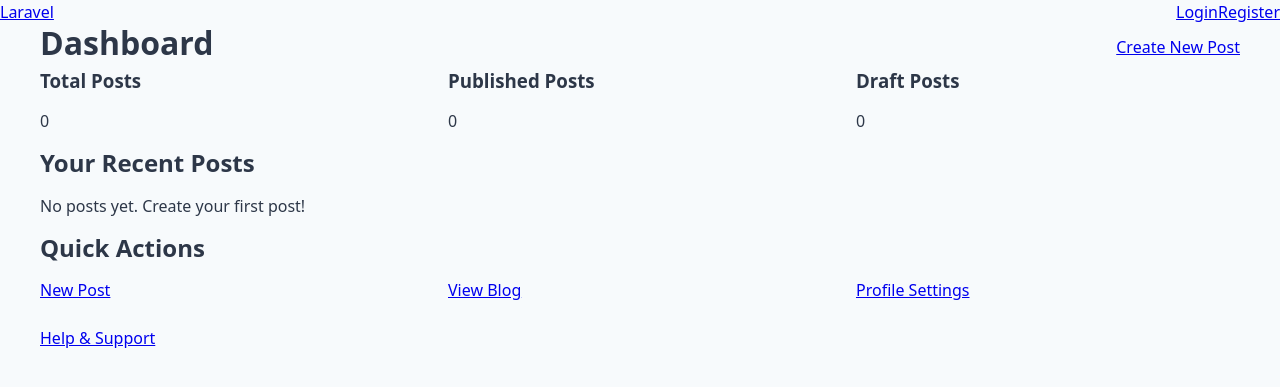
After one commit to scarar/Laravel-Personal-Blog-PHP, a Laravel app: template resources/views/dashboard.blade.php in a window 1280 px wide. The commit adds this page. Shown: the top 387 px of the page. Run offline with Laravel 12, Linux system fonts and the light colour scheme; the template is opened without the code that fills it, so the values that code supplies are empty.

Commit message:
Add dashboard and improve navigation: - Add dashboard view with statistics - Add DashboardController - Update routes with auth middleware - Add published status to Post model - Update navigation with dashboard link

```diff
--- a/app/Models/Post.php
+++ b/app/Models/Post.php
@@ -20,6 +20,10 @@ class Post extends Model
         'published',
         'published_at',
         'user_id'
+    ];
+
+    protected $attributes = [
+        'published' => false
     ];
 
     protected $casts = [
--- /dev/null
+++ b/resources/views/dashboard.blade.php
@@ -0,0 +1,103 @@
+@extends('layouts.app')
+
+@section('content')
+<div class="container mx-auto px-4">
+    <div class="bg-white shadow-lg rounded-lg p-6 mb-6">
+        <div class="flex justify-between items-center mb-6">
+            <h1 class="text-2xl font-bold">Dashboard</h1>
+            <a href="{{ route('posts.create') }}" class="bg-blue-500 text-white px-4 py-2 rounded hover:bg-blue-600">
+                Create New Post
+            </a>
+        </div>
+
+        <!-- Stats Overview -->
+        <div class="grid grid-cols-1 md:grid-cols-3 gap-6 mb-6">
+            <div class="bg-gray-50 p-4 rounded-lg">
+                <h3 class="text-lg font-semibold mb-2">Total Posts</h3>
+                <p class="text-3xl font-bold text-blue-600">{{ $totalPosts ?? 0 }}</p>
+            </div>
+            <div class="bg-gray-50 p-4 rounded-lg">
+                <h3 class="text-lg font-semibold mb-2">Published Posts</h3>
+                <p class="text-3xl font-bold text-green-600">{{ $publishedPosts ?? 0 }}</p>
+            </div>
+            <div class="bg-gray-50 p-4 rounded-lg">
+                <h3 class="text-lg font-semibold mb-2">Draft Posts</h3>
+                <p class="text-3xl font-bold text-yellow-600">{{ $draftPosts ?? 0 }}</p>
+            </div>
+        </div>
+
+        <!-- Recent Posts -->
+        <div class="mb-6">
+            <h2 class="text-xl font-semibold mb-4">Your Recent Posts</h2>
+            @if(isset($recentPosts) && $recentPosts->count() > 0)
+                <div class="space-y-4">
+                    @foreach($recentPosts as $post)
+                        <div class="border rounded-lg p-4 hover:bg-gray-50">
+                            <div class="flex justify-between items-start">
+                                <div>
+                                    <h3 class="font-semibold">
+                                        <a href="{{ route('posts.show', $post) }}" class="text-blue-600 hover:text-blue-800">
+                                            {{ $post->title }}
+                                        </a>
+                                    </h3>
+                                    <p class="text-sm text-gray-600">
+                                        {{ Str::limit(strip_tags($post->content), 100) }}
+                                    </p>
+                                    <div class="text-xs text-gray-500 mt-2">
+                                        Created {{ $post->created_at->diffForHumans() }}
+                                        • Status:
+                                        @if($post->published)
+                                            <span class="text-green-600">Published</span>
+                                        @else
+                                            <span class="text-yellow-600">Draft</span>
+                                        @endif
+                                    </div>
+                                </div>
+                                <div class="flex space-x-2">
+                                    <a href="{{ route('posts.edit', $post) }}"
+                                       class="text-blue-500 hover:text-blue-700">
+                                        Edit
+                                    </a>
+                                    <form action="{{ route('posts.destroy', $post) }}" method="POST"
+                                          onsubmit="return confirm('Are you sure you want to delete this post?');">
+                                        @csrf
+                                        @method('DELETE')
+                                        <button type="submit" class="text-red-500 hover:text-red-700">
+                                            Delete
+                                        </button>
+                                    </form>
+                                </div>
+                            </div>
+                        </div>
+                    @endforeach
+                </div>
+            @else
+                <p class="text-gray-600">No posts yet. Create your first post!</p>
+            @endif
+        </div>
+
+        <!-- Quick Actions -->
+        <div>
+            <h2 class="text-xl font-semibold mb-4">Quick Actions</h2>
+            <div class="grid grid-cols-1 md:grid-cols-2 lg:grid-cols-4 gap-4">
+                <a href="{{ route('posts.create') }}"
+                   class="flex items-center justify-center p-4 bg-blue-50 rounded-lg hover:bg-blue-100">
+                    <span class="text-blue-700">New Post</span>
+                </a>
+                <a href="{{ route('posts.index') }}"
+                   class="flex items-center justify-center p-4 bg-green-50 rounded-lg hover:bg-green-100">
+                    <span class="text-green-700">View Blog</span>
+                </a>
+                <a href="#"
+                   class="flex items-center justify-center p-4 bg-purple-50 rounded-lg hover:bg-purple-100">
+                    <span class="text-purple-700">Profile Settings</span>
+                </a>
+                <a href="#"
+                   class="flex items-center justify-center p-4 bg-gray-50 rounded-lg hover:bg-gray-100">
+                    <span class="text-gray-700">Help & Support</span>
+                </a>
+            </div>
+        </div>
+    </div>
+</div>
+@endsection
--- a/resources/views/layouts/app.blade.php
+++ b/resources/views/layouts/app.blade.php
@@ -22,6 +22,7 @@
                         <a href="{{ route('login') }}" class="py-2 px-4 text-gray-500 hover:text-gray-700">Login</a>
                         <a href="{{ route('register') }}" class="py-2 px-4 bg-blue-500 text-white rounded hover:bg-blue-600">Register</a>
                     @else
+                        <a href="{{ route('dashboard') }}" class="py-2 px-4 text-gray-500 hover:text-gray-700">Dashboard</a>
                         <a href="{{ route('posts.create') }}" class="py-2 px-4 bg-green-500 text-white rounded hover:bg-green-600">New Post</a>
                         <form method="POST" action="{{ route('logout') }}">
                             @csrf
--- a/routes/web.php
+++ b/routes/web.php
@@ -3,9 +3,16 @@
 use Illuminate\Support\Facades\Route;
 use Illuminate\Support\Facades\Auth;
 use App\Http\Controllers\PostController;
+use App\Http\Controllers\DashboardController;
 
+// Public routes
 Route::get('/', [PostController::class, 'index'])->name('home');
-Route::resource('posts', PostController::class);
 
 // Authentication Routes
 Auth::routes();
+
+// Protected routes
+Route::middleware(['auth'])->group(function () {
+    Route::get('/dashboard', [DashboardController::class, 'index'])->name('dashboard');
+    Route::resource('posts', PostController::class);
+});
```
Also changed, not shown: app/Http/Controllers/DashboardController.php (added, +10 -0 lines).
